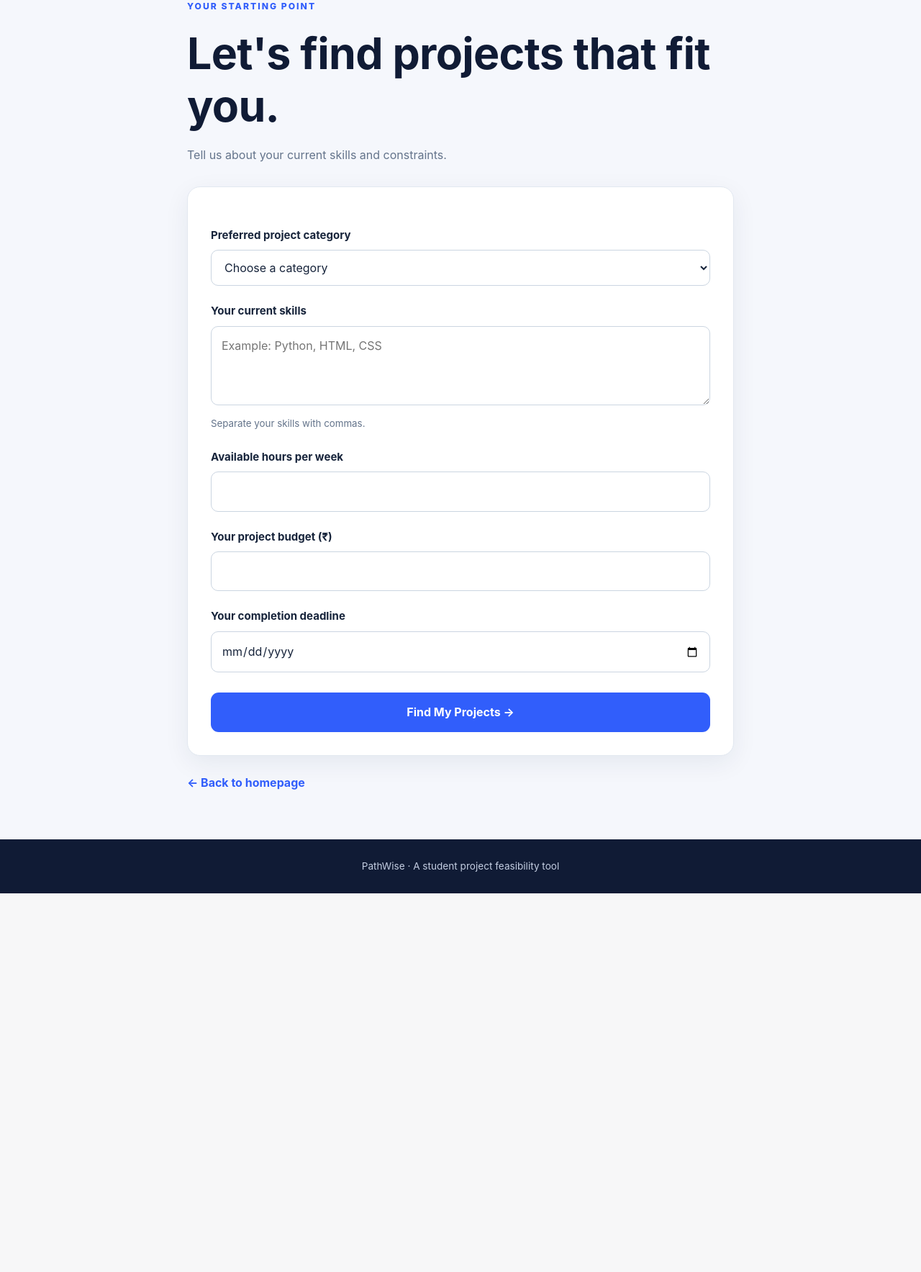
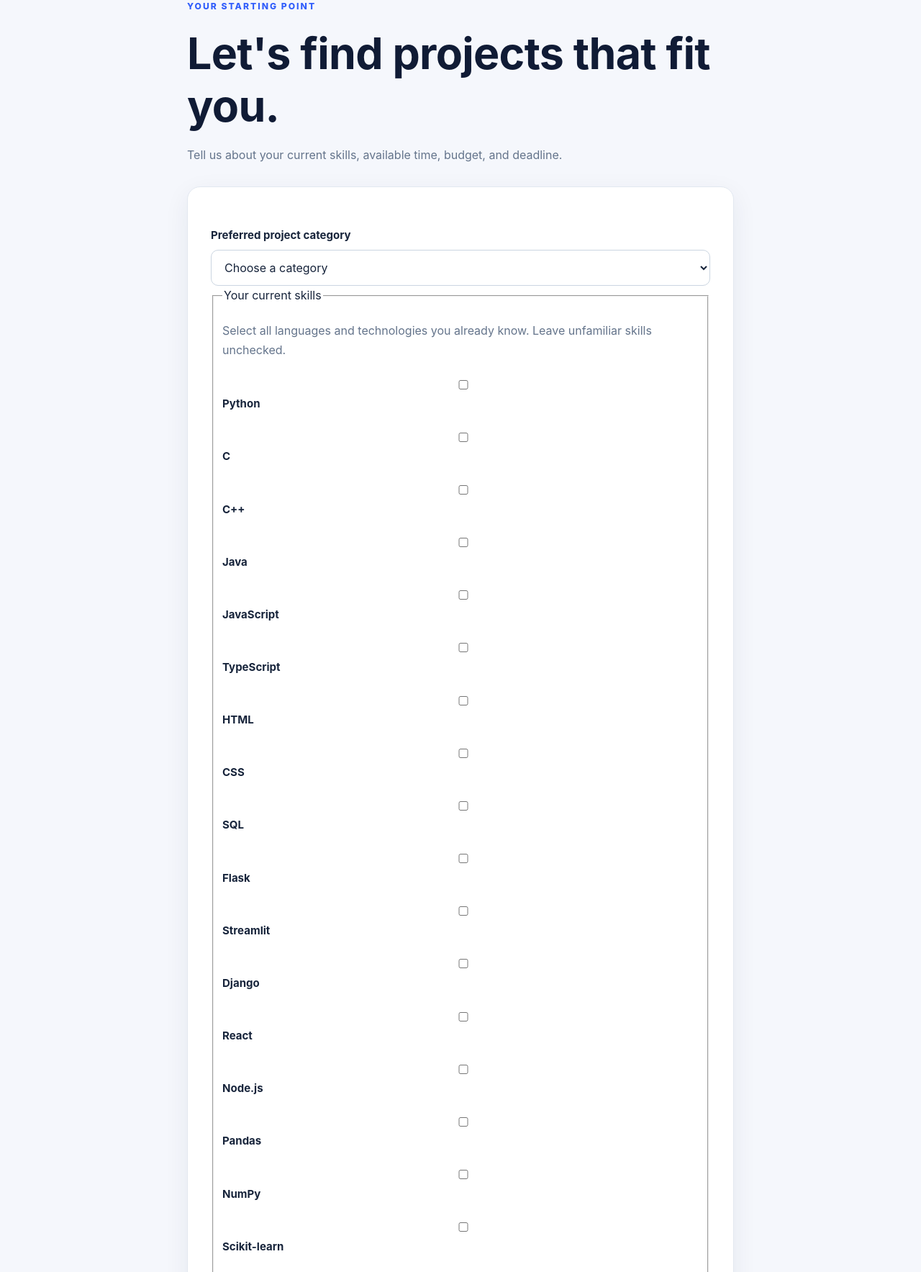
Before and after one commit to rashmikahemanand01-arch/PathWise-Project, a Flask app: page /form in a window 1280 px wide. Shown: the part 153-1920 px from the top of the page at 72% size. Before the commit the page ends 1394 px from the top, so only its background shows below. Run offline with Flask 3, Linux system fonts and the light colour scheme.

Commit message:
Update form.html

```diff
--- a/templates/form.html
+++ b/templates/form.html
@@ -1,3 +1,4 @@
+
 <!DOCTYPE html>
 <html lang="en">
 <head>
@@ -15,7 +16,7 @@
     <main class="form-container">
         <p class="eyebrow">YOUR STARTING POINT</p>
         <h1>Let's find projects that fit you.</h1>
-        <p>Tell us about your current skills and constraints.</p>
+        <p>Tell us about your current skills, available time, budget, and deadline.</p>
 
         {% if errors %}
         <div class="error-box">
@@ -29,6 +30,7 @@
         {% endif %}
 
         <form action="/recommend" method="POST">
+
             <label for="category">Preferred project category</label>
             <select id="category" name="category" required>
                 <option value="">Choose a category</option>
@@ -39,19 +41,138 @@
                 <option value="Any">Any Category</option>
             </select>
 
-            <label for="skills">Your current skills</label>
-            <textarea id="skills" name="skills"
-                placeholder="Example: Python, HTML, CSS"
-                required></textarea>
-            <small>Separate your skills with commas.</small>
+            <fieldset class="skills-fieldset">
+                <legend>Your current skills</legend>
+                <p class="field-description">
+                    Select all languages and technologies you already know.
+                    Leave unfamiliar skills unchecked.
+                </p>
+
+                <div class="skills-grid">
+                    <label class="skill-option">
+                        <input type="checkbox" name="skills" value="Python">
+                        Python
+                    </label>
+                    <label class="skill-option">
+                        <input type="checkbox" name="skills" value="C">
+                        C
+                    </label>
+                    <label class="skill-option">
+                        <input type="checkbox" name="skills" value="C++">
+                        C++
+                    </label>
+                    <label class="skill-option">
+                        <input type="checkbox" name="skills" value="Java">
+                        Java
+                    </label>
+                    <label class="skill-option">
+                        <input type="checkbox" name="skills" value="JavaScript">
+                        JavaScript
+                    </label>
+                    <label class="skill-option">
+                        <input type="checkbox" name="skills" value="TypeScript">
+                        TypeScript
+                    </label>
+                    <label class="skill-option">
+                        <input type="checkbox" name="skills" value="HTML">
+                        HTML
+                    </label>
+                    <label class="skill-option">
+                        <input type="checkbox" name="skills" value="CSS">
+                        CSS
+                    </label>
+                    <label class="skill-option">
+                        <input type="checkbox" name="skills" value="SQL">
+                        SQL
+                    </label>
+                    <label class="skill-option">
+                        <input type="checkbox" name="skills" value="Flask">
+                        Flask
+                    </label>
+                    <label class="skill-option">
+                        <input type="checkbox" name="skills" value="Streamlit">
+                        Streamlit
+                    </label>
+                    <label class="skill-option">
+                        <input type="checkbox" name="skills" value="Django">
+                        Django
+                    </label>
+                    <label class="skill-option">
+                        <input type="checkbox" name="skills" value="React">
+                        React
+                    </label>
+                    <label class="skill-option">
+                        <input type="checkbox" name="skills" value="Node.js">
+                        Node.js
+                    </label>
+                    <label class="skill-option">
+                        <input type="checkbox" name="skills" value="Pandas">
+                        Pandas
+                    </label>
+                    <label class="skill-option">
+                        <input type="checkbox" name="skills" value="NumPy">
+                        NumPy
+                    </label>
+                    <label class="skill-option">
+                        <input type="checkbox" name="skills" value="Scikit-learn">
+                        Scikit-learn
+                    </label>
+                    <label class="skill-option">
+                        <input type="checkbox" name="skills" value="TensorFlow">
+                        TensorFlow
+                    </label>
+                    <label class="skill-option">
+                        <input type="checkbox" name="skills" value="OpenCV">
+                        OpenCV
+                    </label>
+                    <label class="skill-option">
+                        <input type="checkbox" name="skills" value="NLP">
+                        NLP
+                    </label>
+                    <label class="skill-option">
+                        <input type="checkbox" name="skills" value="APIs">
+                        APIs
+                    </label>
+                    <label class="skill-option">
+                        <input type="checkbox" name="skills" value="Git">
+                        Git / GitHub
+                    </label>
+                    <label class="skill-option">
+                        <input type="checkbox" name="skills" value="File Handling">
+                        File Handling
+                    </label>
+                    <label class="skill-option">
+                        <input type="checkbox" name="skills" value="Excel">
+                        Excel
+                    </label>
+                    <label class="skill-option">
+                        <input type="checkbox" name="skills" value="SQLite">
+                        SQLite
+                    </label>
+                    <label class="skill-option">
+                        <input type="checkbox" name="skills" value="Firebase">
+                        Firebase
+                    </label>
+                    <label class="skill-option">
+                        <input type="checkbox" name="skills" value="JSON">
+                        JSON
+                    </label>
+                    <label class="skill-option">
+                        <input type="checkbox" name="skills" value="Requests">
+                        Python Requests
+                    </label>
+                </div>
+
+                <small>Select the skills you currently know. You can leave all unchecked if you are starting from zero.</small>
+            </fieldset>
 
             <label for="hours">Available hours per week</label>
             <input id="hours" name="hours" type="number"
-                min="1" max="80" required>
+                   min="1" max="80" required>
 
             <label for="budget">Your project budget (₹)</label>
             <input id="budget" name="budget" type="number"
-                min="0" step="0.01" required>
+                   min="0" step="0.01" required>
 
             <label for="deadline">Your completion deadline</label>
             <input id="deadline" name="deadline" type="date" required>
```
